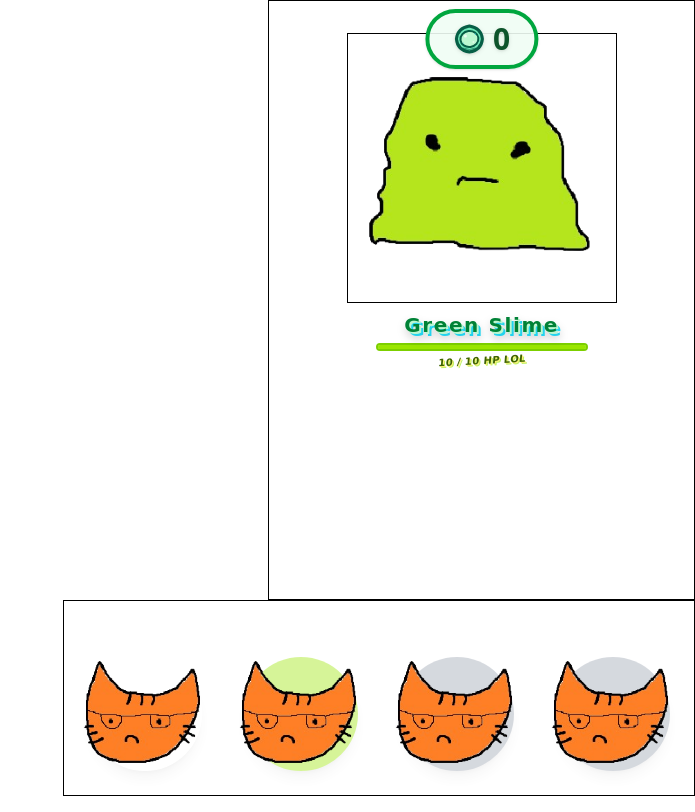
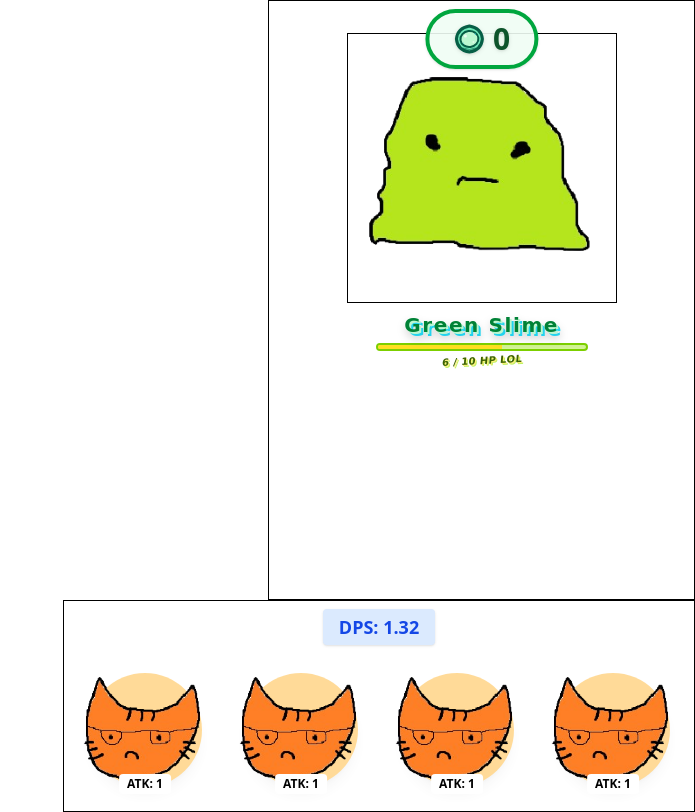
Before and after one commit to madfozjer/fck-slime-rancher, a Vue app: page / in a window 1280 px wide. Shown: the whole page, without its empty margins (585-1280 px from the left). Built offline with nearby package versions, Linux system fonts and the light colour scheme; the HTML template or start-up script is replaced by a standard one.

Commit message:
enhance Hunter component with dynamic styling and stats display; implement Hunters and Mob stores; Hunter mechanics basics and dps counter

```diff
--- a/src/components/Hunter.vue
+++ b/src/components/Hunter.vue
@@ -1,15 +1,13 @@
 <script setup>
 import { defineProps } from 'vue'
 
+// Accept all hunter properties via v-bind for flexibility
 const props = defineProps({
-  name: {
-    type: String,
-    required: true,
-  },
-  color: {
-    type: String,
-    default: 'gray',
-  },
+  name: String,
+  color: String,
+  img: String,
+  attack: Number,
+  // Add more hunter stats as needed
 })
 </script>
 
@@ -18,16 +16,28 @@ const props = defineProps({
     <!-- Circle background: bigger than cat, 50% transparent, with shadow -->
     <div
       class="absolute left-1/2 top-1/2 -translate-x-1/2 -translate-y-1/2 rounded-full shadow-lg"
-      :class="`bg-${props.color}-400`"
-      style="width: 114px; height: 114px; opacity: 0.4"
+      :style="{
+        background: props.color ? `var(--tw-bg-${props.color}-400, ${props.color})` : '#a3a3a3',
+        width: '114px',
+        height: '114px',
+        opacity: 0.4,
+        zIndex: 1,
+      }"
     ></div>
     <!-- Hunter image -->
     <img
-      :src="`/hunters/${props.name}/${props.name}.png`"
+      :src="props.img || `/hunters/${props.name}/${props.name}.png`"
       :alt="props.name"
       width="128"
       height="128"
       class="relative z-10"
     />
+    <!-- Optionally show stats below -->
+    <div
+      v-if="props.attack !== undefined"
+      class="absolute bottom-0 left-1/2 -translate-x-1/2 text-xs font-bold bg-white bg-opacity-70 rounded px-2 py-0.5 z-20"
+    >
+      ATK: {{ props.attack }}
+    </div>
   </div>
 </template>
--- a/src/components/HuntersRow.vue
+++ b/src/components/HuntersRow.vue
@@ -1,6 +1,6 @@
 <template>
   <div class="flex gap-7 p-0.25 mt-8 w-fit">
-    <Hunter v-for="(hunter, idx) in hunters" :key="idx" v-bind="hunter" />
+    <Hunter v-for="(hunter, idx) in hunters" v-bind="hunter" />
   </div>
 </template>
 <script setup>
--- /dev/null
+++ b/src/stores/Hunters.js
@@ -0,0 +1,20 @@
+import { defineStore } from 'pinia'
+
+export const useHuntersStore = defineStore('hunters', {
+  state: () => ({
+    hunters: [
+      {
+        name: 'Jacob',
+        color: 'orange',
+        attack: 1,
+        speed: 0.33, // attacks per second
+        img: '/hunters/Jacob/Jacob.png',
+      },
+    ],
+  }),
+  actions: {
+    getHunterByName(name) {
+      return this.hunters.find((hunter) => hunter.name === name)
+    },
+  },
+})
--- /dev/null
+++ b/src/stores/MobStore.js
@@ -0,0 +1,30 @@
+import { defineStore } from 'pinia'
+
+export const useMobStore = defineStore('mob', {
+  state: () => ({
+    mobs: [], // Array of mob objects: { id, name, hp, maxHp, img, damagedImg, ... }
+  }),
+  actions: {
+    setMobs(mobs) {
+      this.mobs = mobs
+    },
+    damageMob(id, amount) {
+      const mob = this.mobs.find((m) => m.id === id)
+      if (mob) {
+        mob.hp = Math.max(0, mob.hp - amount)
+      }
+    },
+    healMob(id, amount) {
+      const mob = this.mobs.find((m) => m.id === id)
+      if (mob) {
+        mob.hp = Math.min(mob.maxHp, mob.hp + amount)
+      }
+    },
+    resetMobHp(id) {
+      const mob = this.mobs.find((m) => m.id === id)
+      if (mob) {
+        mob.hp = mob.maxHp
+      }
+    },
+  },
+})
--- a/src/views/HomeView.vue
+++ b/src/views/HomeView.vue
@@ -1,12 +1,13 @@
 <script setup>
 // Import Vue Composition API helpers
-import { ref, watch, computed } from 'vue'
+import { ref, watch, computed, onMounted, onUnmounted } from 'vue'
 import Hunter from '@/components/Hunter.vue'
 import { useMobsStore } from '@/stores/Mobs.js'
 import { damageTexts, damageColors, damageRotations } from '@/stores/DamageTexts.js'
 import MobDisplay from '@/components/MobDisplay.vue'
 import CoinCounter from '@/components/CoinCounter.vue'
 import HuntersRow from '@/components/HuntersRow.vue'
+import { useHuntersStore } from '@/stores/Hunters.js'
 
 // Use the mobs store
 const mobsStore = useMobsStore()
@@ -125,13 +126,54 @@ function increment() {
 // State for showing damaged image
 const showDamagedImg = ref(false)
 
-// Example hunters data (replace with real data as needed)
+// Use the hunters store
+const huntersStore = useHuntersStore()
+
+// Use hunters from the store
 const hunters = [
-  { name: 'Jacob', color: 'orange' },
-  { name: 'Jacob', color: 'lime' },
-  { name: 'Jacob' },
-  { name: 'Jacob' },
+  huntersStore.getHunterByName('Jacob'),
+  huntersStore.getHunterByName('Jacob'),
+  huntersStore.getHunterByName('Jacob'),
+  huntersStore.getHunterByName('Jacob'),
 ]
+
+// Calculate the average attack interval based on all hunters' speed
+const avgAttackInterval = computed(() => {
+  // Speed is attacks per second, so interval = 1000 / speed (ms)
+  // Average the intervals of all hunters
+  const intervals = hunters.map((h) => (h?.speed ? 1000 / h.speed : 1000))
+  if (intervals.length === 0) return 1000
+  return intervals.reduce((a, b) => a + b, 0) / intervals.length
+})
+
+let attackInterval = null
+
+onMounted(() => {
+  attackInterval = setInterval(() => {
+    if (hp.value > 0) {
+      // Sum all hunters' attack values
+      const totalAtk = hunters.reduce((sum, h) => sum + (h?.attack || 0), 0)
+      if (totalAtk > 0) {
+        hp.value = Math.max(0, Math.round((hp.value - totalAtk) * 100) / 100)
+        // If mob dies, move to next and add coins
+        if (hp.value === 0 && currentMobIndex.value < mobQueue.length - 1) {
+          currentMobIndex.value++
+          count.value += mob.value.price
+        }
+      }
+    }
+  }, avgAttackInterval.value)
+})
+
+onUnmounted(() => {
+  if (attackInterval) clearInterval(attackInterval)
+})
+
+// DPS calculation (damage per second)
+const dps = computed(() => {
+  // For each hunter, their DPS is attack * speed
+  return hunters.reduce((sum, h) => sum + (h?.attack || 0) * (h?.speed || 1), 0).toFixed(2)
+})
 </script>
 
 <template>
@@ -154,9 +196,18 @@ const hunters = [
       />
       <CoinCounter :count="count" />
     </div>
-    <!-- Hunters section with circular background -->
-    <div class="flex justify-center w-fit p-4 border ml-auto" id="hunters">
-      <HuntersRow :hunters="hunters" />
+
+    <div class="flex flex-col ml-auto w-fit border">
+      <!-- DPS display above hunters -->
+      <div class="w-full flex justify-center items-center mt-2 mb-1">
+        <div class="text-lg font-bold text-blue-700 bg-blue-100 rounded px-4 py-1 shadow">
+          DPS: {{ dps }}
+        </div>
+      </div>
+      <!-- Hunters section with circular background -->
+      <div class="flex p-4 -mt-8" id="hunters">
+        <HuntersRow :hunters="hunters" />
+      </div>
     </div>
   </div>
 </template>
```
